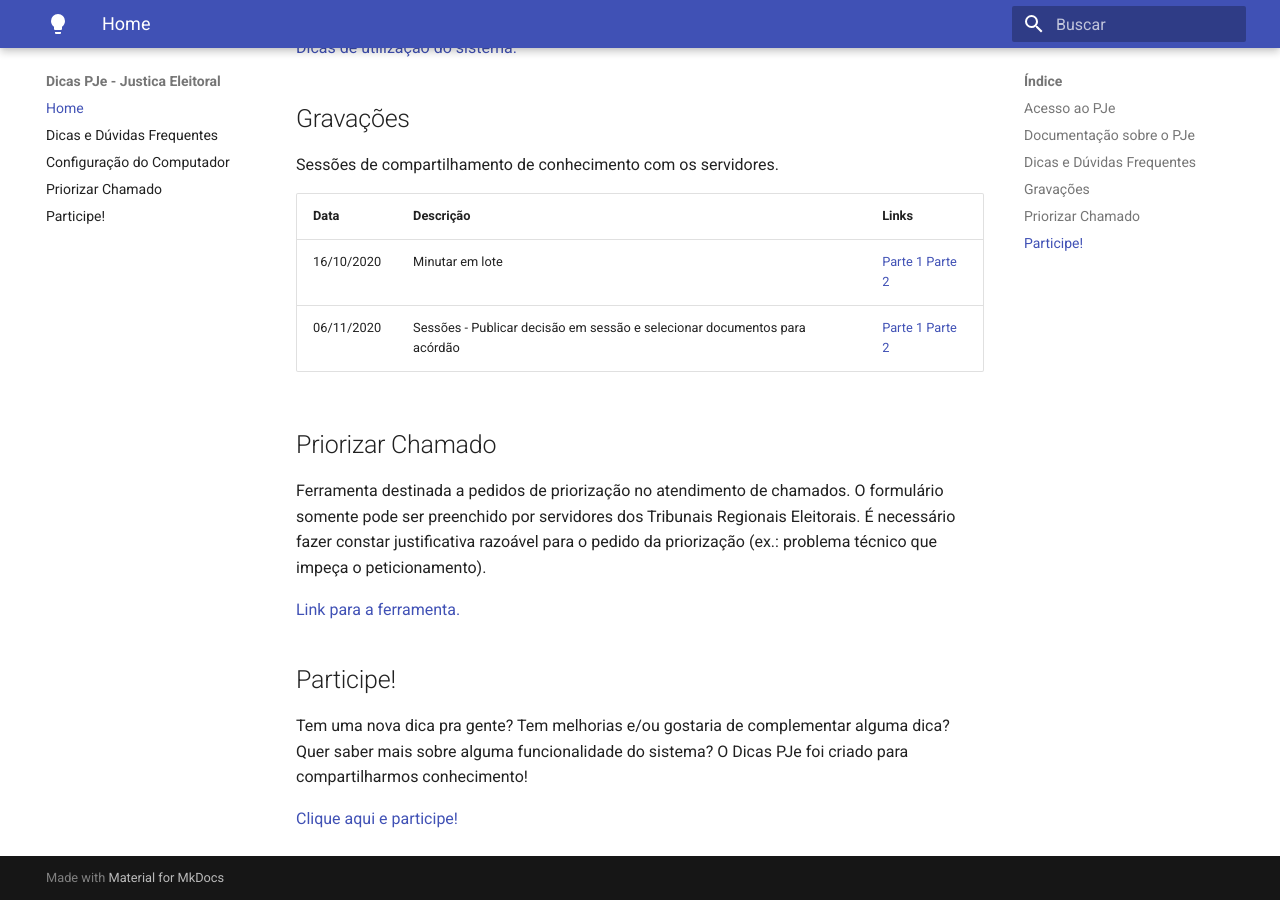
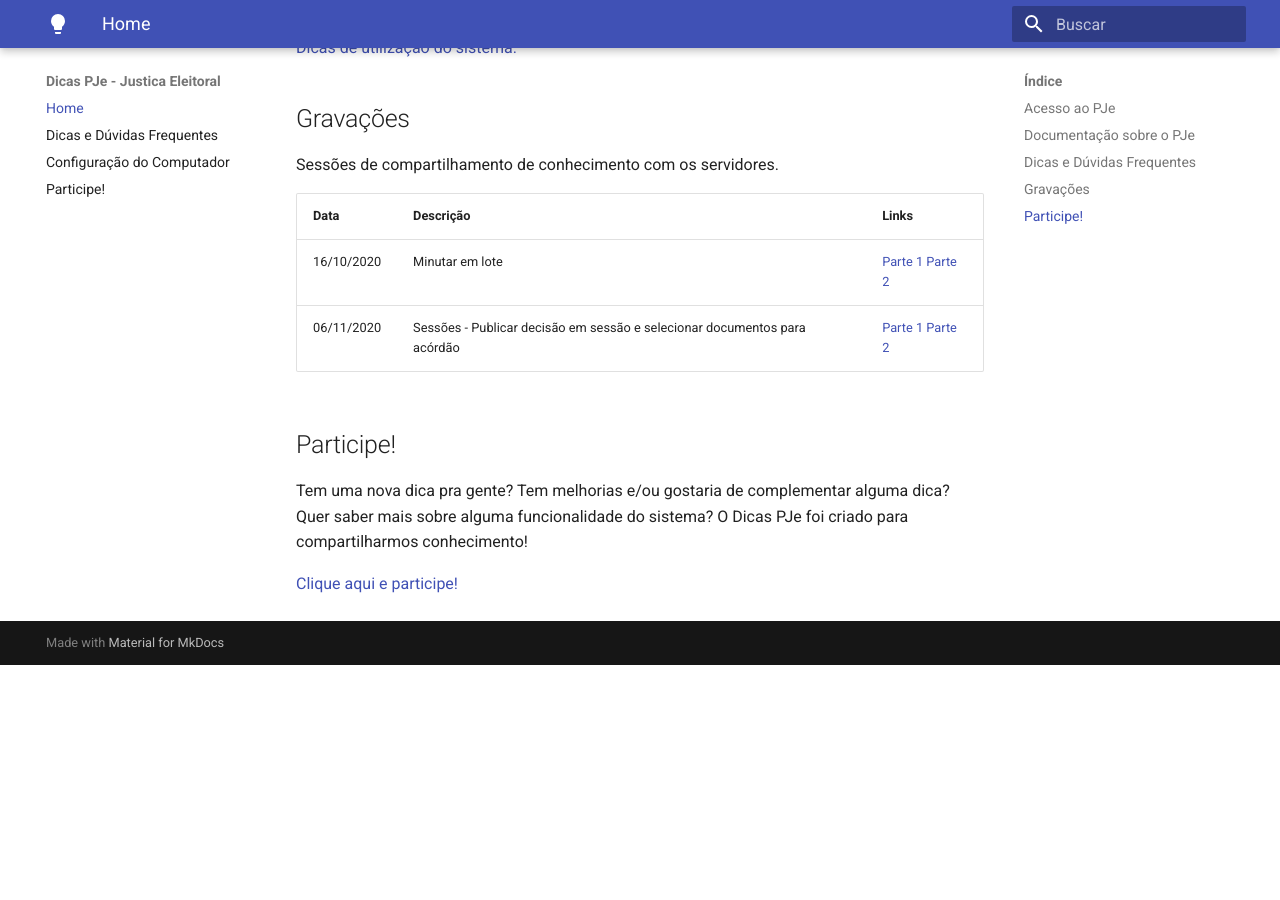
Before and after one commit to PJeJE/dicas_versao_1, an MkDocs documentation site: the page built from docs/index.md, in a window 1280 px wide and 900 px high, scrolled down 675 px. Built offline with MkDocs 1.6.1 and Material for MkDocs 9.7.7, drawn with Linux system fonts in a browser that asks for light colours; nearby versions of some CDN libraries; after the commit the page ends 1340 px from its top, so only the background shows below that.

Commit message:
removendo formulário de prioridades

```diff
--- a/docs/index.md
+++ b/docs/index.md
@@ -25,12 +25,6 @@ Sessões de compartilhamento de conhecimento com os servidores.
 | 16/10/2020 |  Minutar em lote | [Parte 1](https://www.dropbox.com/s/3w96wuamjhisk82/pje1g45965874363115%20on%202020-10-16%2017-34.mp4?dl=0) [Parte 2](https://www.dropbox.com/s/q346i6014b6t5xz/pje1g45965874363115%20on%202020-10-16%2018-17.mp4?dl=0)
 | 06/11/2020 |    Sessões - Publicar decisão em sessão e selecionar documentos para acórdão   |   [Parte 1](https://www.dropbox.com/s/q7tm6cbsrr5842u/pje2grauprimeirareuniaoaspje%20on%202020-11-06%2018-04.mp4?dl=0) [Parte 2](https://www.dropbox.com/s/q4pf7j9kym8poux/pje2grauprimeirareuniaoaspje%20on%202020-11-06%2018-26.mp4?dl=0) |
 
-
-## Priorizar Chamado
-
-Ferramenta destinada a pedidos de priorização no atendimento de chamados. O formulário somente pode ser preenchido por servidores dos Tribunais Regionais Eleitorais. É necessário fazer constar justificativa razoável para o pedido da priorização (ex.: problema técnico que impeça o peticionamento).
-
-[Link para a ferramenta.](prioridade.md)
 ## Participe!
 
 Tem uma nova dica pra gente? Tem melhorias e/ou gostaria de complementar alguma dica? Quer saber mais sobre alguma funcionalidade do sistema? O Dicas PJe foi criado para compartilharmos conhecimento!
--- a/mkdocs.yml
+++ b/mkdocs.yml
@@ -3,7 +3,6 @@ nav:
     - Home: 'index.md'
     - Dicas e Dúvidas Frequentes: 'dicas.md'
     - Configuração do Computador: 'configuracao_computador.md'
-    - Priorizar Chamado: 'prioridade.md'
     - Participe!: 'participe.md'
 plugins:
     - search:
```
Also changed, not shown: docs/__prioridade.md (renamed from docs/prioridade.md).
